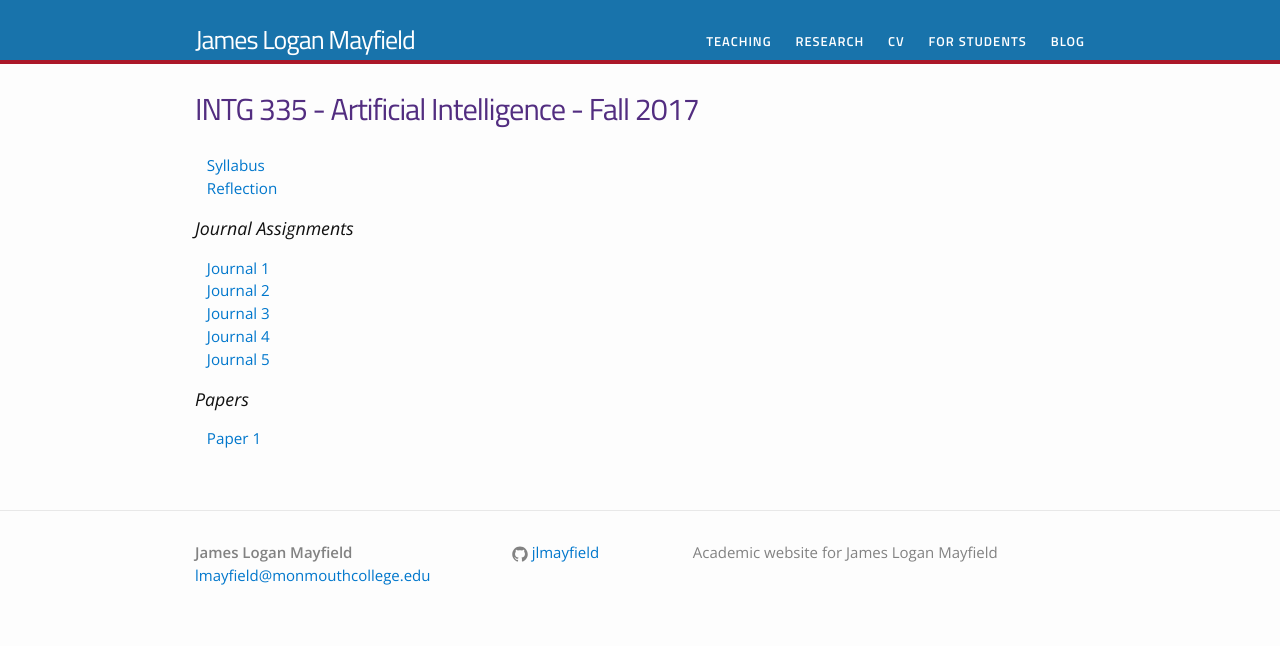
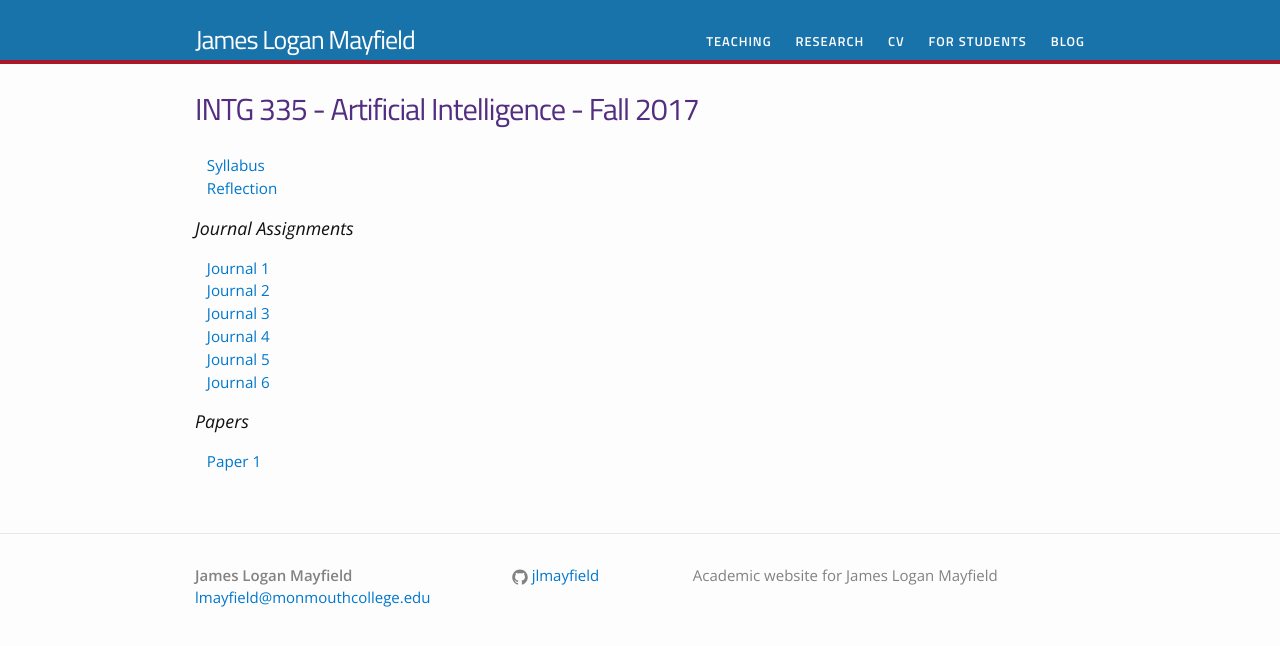
Before and after one commit to jlmayfield/jlmayfield.github.io, a Jekyll site: the page built from teaching/intg335.md, in a window 1280 px wide. Shown: the top 646 px of the page. Built offline with Jekyll 4.4.1, drawn with Linux system fonts in a browser that asks for light colours.

Commit message:
fa17. intg335. added journal 6. fixed journal 5.

```diff
--- a/teaching/intg335.md
+++ b/teaching/intg335.md
@@ -15,7 +15,7 @@ permalink: /teaching/INTG335/
 &nbsp;&nbsp;&nbsp;[Journal 3](/teaching/INTG335/journals/intg335-journal3.pdf)
 &nbsp;&nbsp;&nbsp;[Journal 4](/teaching/INTG335/journals/intg335-journal4.pdf)
 &nbsp;&nbsp;&nbsp;[Journal 5](/teaching/INTG335/journals/intg335-journal5.pdf)
-
+&nbsp;&nbsp;&nbsp;[Journal 6](/teaching/INTG335/journals/intg335-journal6.pdf)
 
 ### Papers
 
```
Also changed, not shown: 2 other files.
